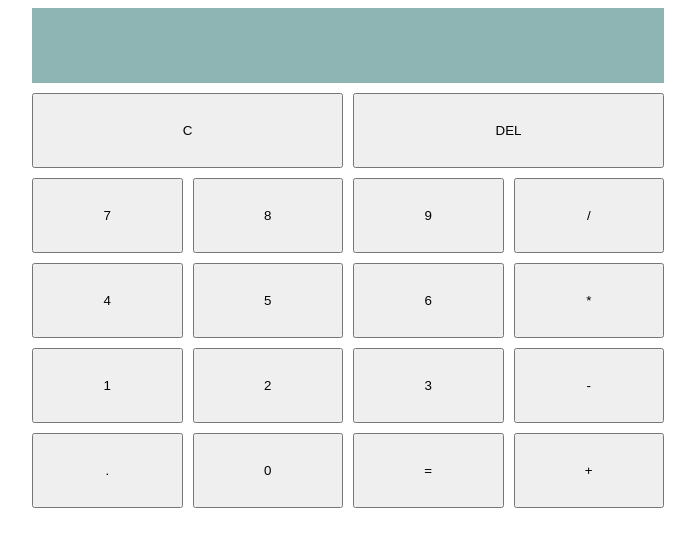
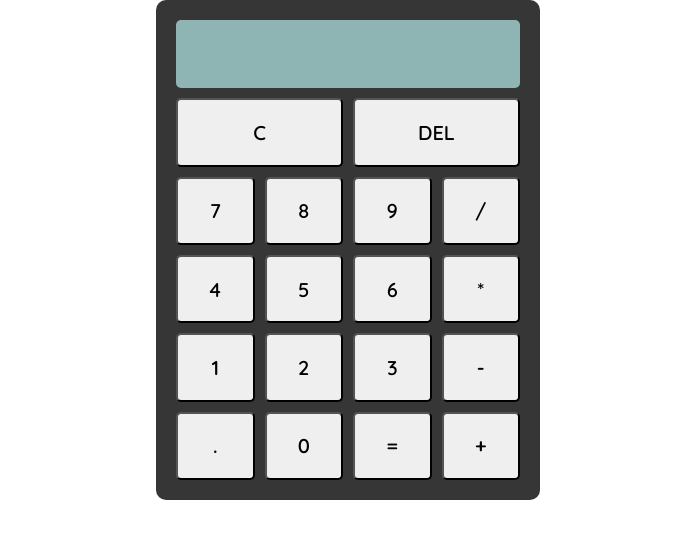
Before and after one commit to billyhelms24/js-calculator, a plain HTML site: page index.html in a window 1280 px wide. Shown: the whole page, without its empty margins (292-987 px from the left). Drawn offline with Linux system fonts and the light colour scheme.

Commit message:
Add some light styling

```diff
--- a/style.css
+++ b/style.css
@@ -1,16 +1,29 @@
+@import url("https://fonts.googleapis.com/css2?family=Quicksand:wght@400;500;600&family=Roboto:wght@400;700&display=swap");
+
+*,
+body {
+    padding: 0;
+    margin: 0;
+    box-sizing: border-box;
+    font-family: "Quicksand", "Roboto", sans-serif;
+}
+
 .grid {
-    width: 50%;
+    width: 30%;
     height: 500px;
-    margin-left: 25%;
+    margin-left: 35%;
     display: grid;
     grid-template-columns: repeat(4, 1fr);
     grid-template-rows: repeat(6, 1fr);
     gap: 10px 10px;
+    background-color: rgb(54, 54, 54);
+    padding: 20px;
+    border-radius: 10px;
 }
 
 @media only screen and (max-width: 768px) {
     .grid {
-        width: 90%;
+        width: 80%;
         margin-left: 5%;
     }
 }
@@ -23,6 +36,13 @@
     color: white;
     font-size: 50px;
     text-align: right;
+    border-radius: 5px;
+}
+
+button {
+    border-radius: 5px;
+    font-size: 20px;
+    font-weight: bold;
 }
 
 #clear {
```
